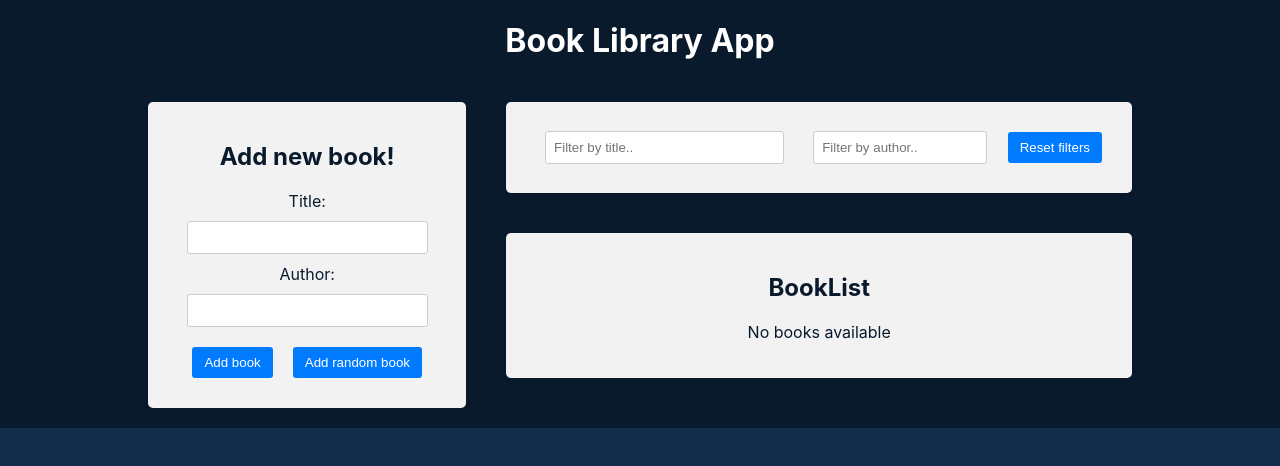
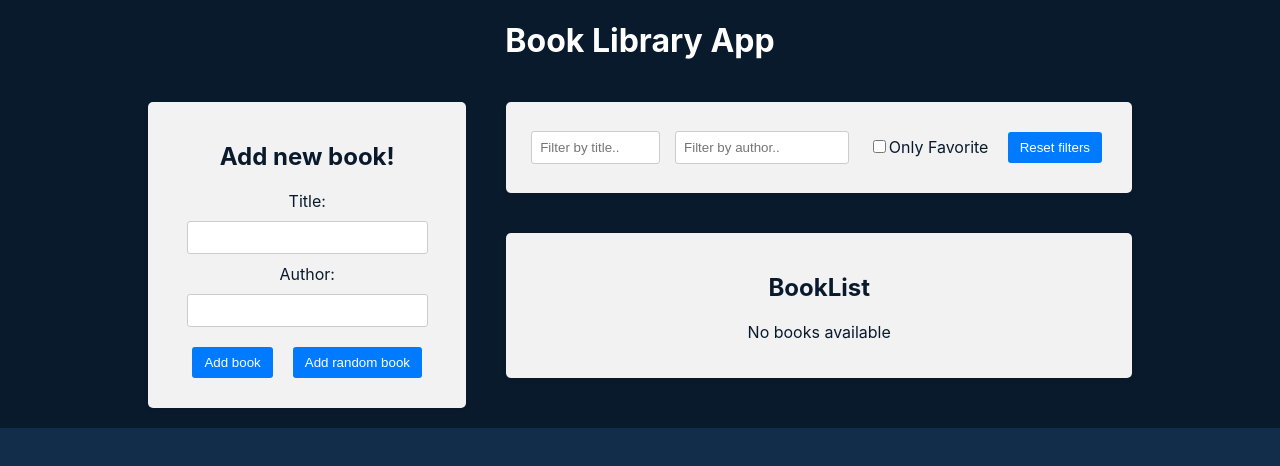
Before and after one commit to mironovavi/bookLibraryApp, a React (Create React App) app in the folder react-redux-book-app/: page / in a window 1280 px wide. Shown: the top 466 px of the page. Built offline with nearby package versions, Linux system fonts and the light colour scheme.

Commit message:
Added filter of favorite books and highlight of search words

```diff
--- a/react-redux-book-app/src/components/bookList/BookList.jsx
+++ b/react-redux-book-app/src/components/bookList/BookList.jsx
@@ -7,17 +7,17 @@ import { BsBookmarkStarFill, BsBookmarkStar } from 'react-icons/bs';
 import {
   selectTitleFilter,
   selectAuthorFilter,
+  selectFavoriteFilter,
 } from '../../redux/filter-slice/reducer';
 
 export default function BookList() {
   const booksSelector = useSelector((state) => state.books);
   const titleFilterSelector = useSelector(selectTitleFilter);
   const authorFilterSelector = useSelector(selectAuthorFilter);
-  // console.log(booksSelector);
+  const filterFavoriteBook = useSelector(selectFavoriteFilter);
   const dispatch = useDispatch();
 
   function handleClick(id) {
-    // console.log(id);
     dispatch(deleteBook(id));
   }
 
@@ -34,16 +34,26 @@ export default function BookList() {
       .toLowerCase()
       .includes(authorFilterSelector.toLowerCase());
 
-    // const matches = [];
-    // matches.push(matchesTitle, matchesAuthor);
+    const matchesFavorite = filterFavoriteBook ? item.isFavorite : true;
 
-    // console.log({
-    //   title: item.title,
-    //   matches: matches,
-    // });
+    return matchesTitle && matchesAuthor && matchesFavorite;
+  });
 
-    return matchesTitle && matchesAuthor;
-  });
+  function highlightMatch(text, filter) {
+    if (!filter) return text;
+    const reqex = new RegExp(`(${filter})`, 'gi');
+    // console.log(text.split(reqex));
+    return text.split(reqex).map((item, idx) => {
+      if (item.toLowerCase() === filter.toLowerCase()) {
+        return (
+          <span key={idx} className="highlight">
+            {item}
+          </span>
+        );
+      }
+      return item;
+    });
+  }
 
   return (
     <div className="app-block book-list">
@@ -55,7 +65,10 @@ export default function BookList() {
           {filterBooks.map((item, idx) => (
             <li key={item.id}>
               <div className="book-info">
-                {++idx}. {item.title} by <strong>{item.author}</strong>
+                {++idx}. {highlightMatch(item.title, titleFilterSelector)} by{' '}
+                <strong>
+                  {highlightMatch(item.author, authorFilterSelector)}
+                </strong>
               </div>
               <div className="book-actions">
                 <span onClick={() => handleFavoriteBook(item.id)}>
--- a/react-redux-book-app/src/components/filter/Filter.jsx
+++ b/react-redux-book-app/src/components/filter/Filter.jsx
@@ -5,6 +5,8 @@ import {
   selectTitleFilter,
   setAuthorName,
   selectAuthorFilter,
+  setFavoriteFilter,
+  selectFavoriteFilter,
 } from '../../redux/filter-slice/reducer';
 import { useDispatch, useSelector } from 'react-redux';
 
@@ -12,6 +14,7 @@ export default function Filter() {
   const dispatch = useDispatch();
   const filterTitle = useSelector(selectTitleFilter);
   const filterAuthor = useSelector(selectAuthorFilter);
+  const filterFavoriteBook = useSelector(selectFavoriteFilter);
 
   function handleTitleChange(event) {
     dispatch(setTitleFilter(event.target.value));
@@ -19,6 +22,10 @@ export default function Filter() {
 
   function handleAuthorChange(event) {
     dispatch(setAuthorName(event.target.value));
+  }
+
+  function handleFavoriteBooksChange() {
+    dispatch(setFavoriteFilter());
   }
 
   function handleResetFilters() {
@@ -44,6 +51,16 @@ export default function Filter() {
             onChange={handleAuthorChange}
           />
         </div>
+        <div className="filter-group">
+          <label>
+            <input
+              type="checkbox"
+              checked={filterFavoriteBook}
+              onChange={handleFavoriteBooksChange}
+            />
+            Only Favorite
+          </label>
+        </div>
 
         <button type="button" onClick={handleResetFilters}>
           Reset filters
--- a/react-redux-book-app/src/redux/filter-slice/reducer.jsx
+++ b/react-redux-book-app/src/redux/filter-slice/reducer.jsx
@@ -3,6 +3,7 @@ import { createSlice } from '@reduxjs/toolkit';
 const initialState = {
   title: '',
   author: '',
+  onlyFavorite: false,
 };
 
 const filterSlice = createSlice({
@@ -18,13 +19,21 @@ const filterSlice = createSlice({
     setAuthorName: (state, action) => {
       return { ...state, author: action.payload };
     },
+    setFavoriteFilter: (state) => {
+      return { ...state, onlyFavorite: !state.onlyFavorite };
+    },
   },
 });
 
-export const { setTitleFilter, resetFilters, setAuthorName } =
-  filterSlice.actions;
+export const {
+  setTitleFilter,
+  resetFilters,
+  setAuthorName,
+  setFavoriteFilter,
+} = filterSlice.actions;
 
 export const selectTitleFilter = (state) => state.filter.title;
 export const selectAuthorFilter = (state) => state.filter.author;
+export const selectFavoriteFilter = (state) => state.filter.onlyFavorite;
 
 export default filterSlice.reducer;
```
